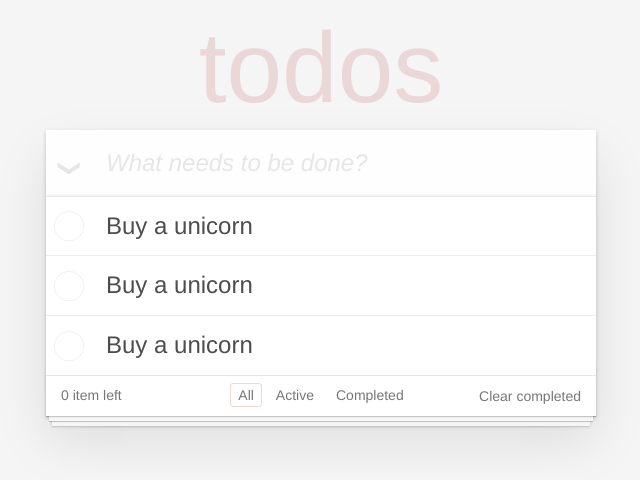
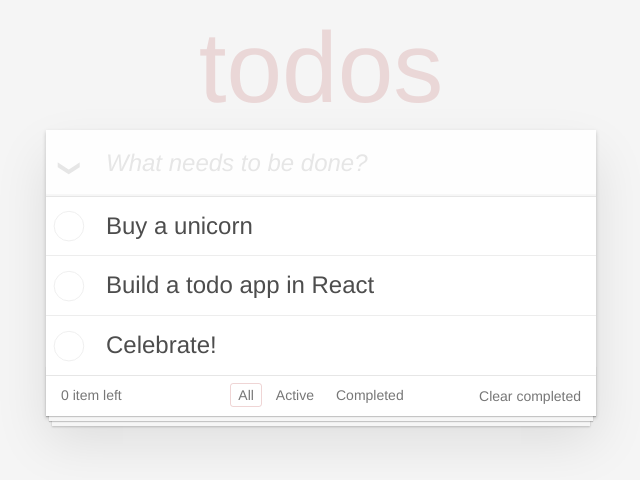
Before and after one commit to WomenWhoCodeCincy/2018-july-react-intro, a React (Create React App) app: page / in a window 1280 px wide. Shown: the top 480 px of the page, without its empty margins (319-959 px from the left). Built offline with nearby package versions, Linux system fonts and the light colour scheme.

Commit message:
Step 3 - Part 6 - Rendering todo text

```diff
--- a/src/Todos.js
+++ b/src/Todos.js
@@ -3,9 +3,18 @@ import React, { Component } from 'react';
 class Todos extends Component {
   render() {
     const todos = [
-      { id: 1 },
-      { id: 2 },
-      { id: 3 },
+      {
+        id: 1,
+        message: "Buy a unicorn",
+      },
+      {
+        id: 2,
+        message: "Build a todo app in React",
+      },
+      {
+        id: 3,
+        message: "Celebrate!",
+      },
     ];
 
     return (
@@ -15,7 +24,7 @@ class Todos extends Component {
             <li key={todo.id}>
               <div className="view">
                 <input className="toggle" type="checkbox" />
-                <label>Buy a unicorn</label>
+                <label>{todo.message}</label>
                 <button className="destroy"></button>
               </div>
               <input className="edit" value="Rule the web" />
```
